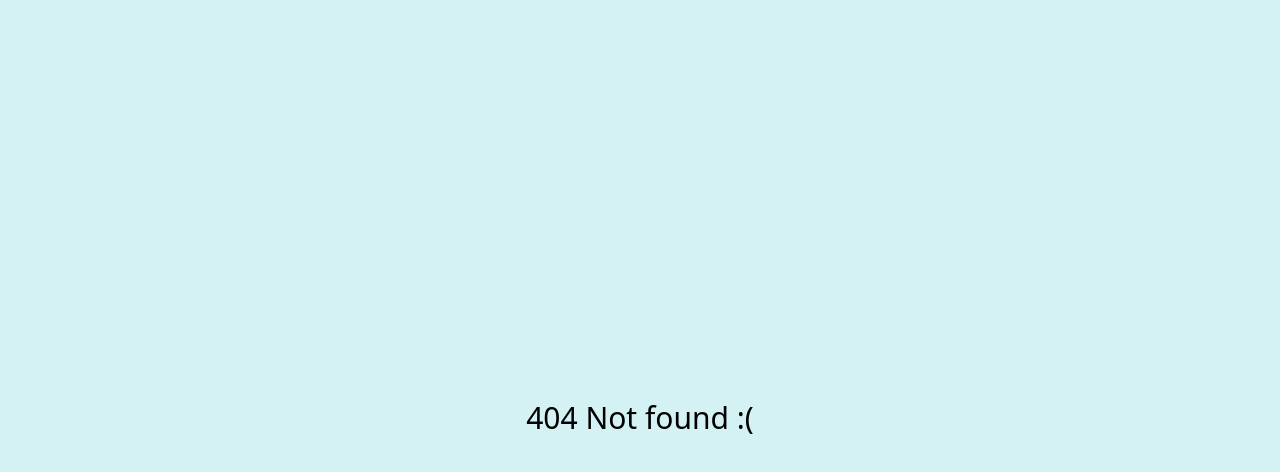
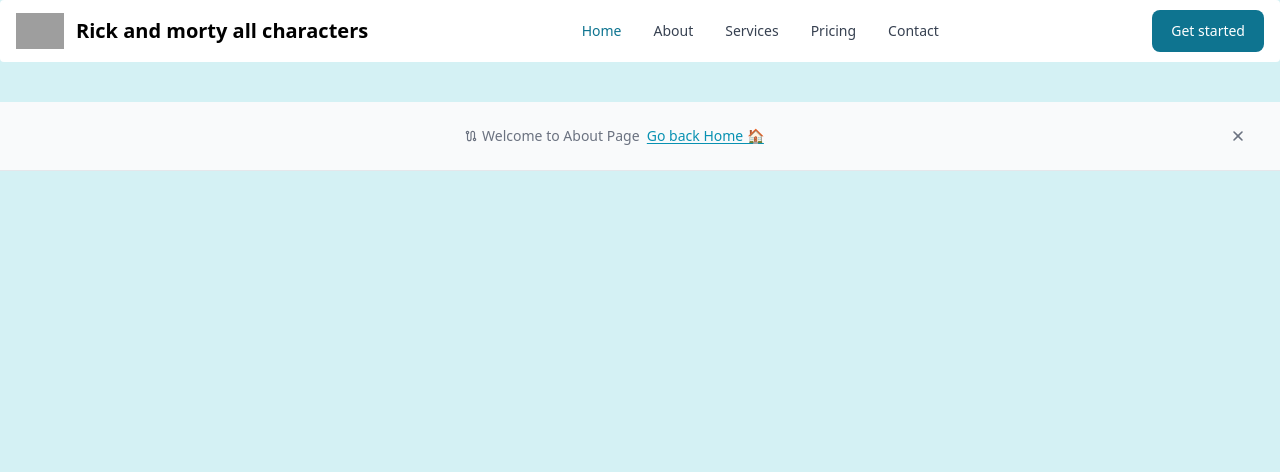
Before and after one commit to Mahdi-heydari/react-movie-presentation, a React (Vite) app: page /about in a window 1280 px wide. Before the commit this address had no page. Shown: the top 472 px of the page. Built offline with nearby package versions, Linux system fonts and the light colour scheme; grey boxes are pictures that could not be loaded.

Commit message:
completed Route of Navbar & added Banner for Welcome 🛂

```diff
--- a/package.json
+++ b/package.json
@@ -15,6 +15,7 @@
     "flowbite-react": "^0.9.0",
     "react": "^18.2.0",
     "react-dom": "^18.2.0",
+    "react-icons": "^5.2.1",
     "react-router-dom": "^6.23.1"
   },
   "devDependencies": {
--- a/src/main.jsx
+++ b/src/main.jsx
@@ -4,6 +4,7 @@ import "./index.css";
 import { QueryClient, QueryClientProvider } from "@tanstack/react-query";
 import { router } from "./router/index.jsx";
 import { RouterProvider } from "react-router-dom";
+import "./version.js";
 
 const queryClient = new QueryClient();
 
--- /dev/null
+++ b/src/pages/About.jsx
@@ -0,0 +1,10 @@
+import WelcomeBanner from "../ui/WelcomeBanner"
+
+
+export default function About() {
+  return (
+    <div>
+      <WelcomeBanner name={"About"}/>
+    </div>
+  )
+}
--- /dev/null
+++ b/src/pages/Contact.jsx
@@ -0,0 +1,9 @@
+import WelcomeBanner from "../ui/WelcomeBanner"
+
+export default function Contact() {
+  return (
+    <div>
+      <WelcomeBanner name={"Content"} />
+    </div>
+  )
+}
--- /dev/null
+++ b/src/pages/Pricing.jsx
@@ -0,0 +1,9 @@
+import WelcomeBanner from "../ui/WelcomeBanner"
+
+export default function Pricing() {
+  return (
+    <div>
+      <WelcomeBanner  name={"Pricing"}/>
+    </div>
+  )
+}
--- /dev/null
+++ b/src/pages/Services.jsx
@@ -0,0 +1,10 @@
+import WelcomeBanner from "../ui/WelcomeBanner"
+
+
+export default function Services() {
+  return (
+    <div>
+      <WelcomeBanner name={"Services"}/>
+    </div>
+  )
+}
--- a/src/ui/NavbarSite.jsx
+++ b/src/ui/NavbarSite.jsx
@@ -2,7 +2,7 @@ import { Button, Navbar } from 'flowbite-react'
 
 export default function NavbarSite() {
   return (
-    <Navbar fluid rounded className='mb-20 max-md:mb-10'>
+    <Navbar fluid rounded className='mb-10 max-md:mb-10'>
       <Navbar.Brand href="/">
         <img src="https://repository-images.githubusercontent.com/120371205/b6740400-92d4-11ea-8a13-d5f6e0558e9b" className="mr-3 h-6 sm:h-9" alt="Logo" />
         <span className="self-center whitespace-nowrap text-xl max-md:text-lg max-[360px]:text-base font-semibold dark:text-white">Rick and morty all characters</span>
@@ -12,13 +12,13 @@ export default function NavbarSite() {
         <Navbar.Toggle className='max-md:mr-3'/>
       </div>
       <Navbar.Collapse>
-        <Navbar.Link href="#" active>
+        <Navbar.Link href="/" active>
           Home
         </Navbar.Link>
-        <Navbar.Link href="#">About</Navbar.Link>
-        <Navbar.Link href="#">Services</Navbar.Link>
-        <Navbar.Link href="#">Pricing</Navbar.Link>
-        <Navbar.Link href="#">Contact</Navbar.Link>
+        <Navbar.Link href="/about">About</Navbar.Link>
+        <Navbar.Link href="/services">Services</Navbar.Link>
+        <Navbar.Link href="/pricing">Pricing</Navbar.Link>
+        <Navbar.Link href="/contact">Contact</Navbar.Link>
       </Navbar.Collapse>
     </Navbar>
   )
--- /dev/null
+++ b/src/ui/WelcomeBanner.jsx
@@ -0,0 +1,30 @@
+/* eslint-disable react/prop-types */
+import { Banner} from "flowbite-react";
+import { HiX } from "react-icons/hi";
+import { MdOutlineRoute } from "react-icons/md";
+
+export default function WlcomeBanner({name}) {
+  return (
+    <Banner>
+      <div className="flex w-full justify-between border-b border-gray-200 bg-gray-50 p-4 dark:border-gray-600 dark:bg-gray-700">
+        <div className="mx-auto flex items-center">
+          <p className="flex items-center text-sm font-normal text-gray-500 dark:text-gray-400">
+          <MdOutlineRoute/>
+            <span className="[&_p]:inline ml-1">
+              Welcome to {name} Page &nbsp;
+              <a
+                href="/"
+                className="inline font-medium text-cyan-600 underline decoration-solid underline-offset-2 hover:no-underline dark:text-cyan-500"
+              >
+                Go back Home 🏠
+              </a>
+            </span>
+          </p>
+        </div>
+        <Banner.CollapseButton color="gray" className="border-0 bg-transparent text-gray-500 dark:text-gray-400">
+          <HiX className="h-4 w-4" />
+        </Banner.CollapseButton>
+      </div>
+    </Banner>
+  )
+}
--- /dev/null
+++ b/src/version.js
@@ -0,0 +1,2 @@
+const version = "1.1.0";
+console.log(version)
```
Also changed, not shown: src/router/index.jsx (+9 -1 lines), 1 other file (tests, documents, lock files or other folders).
